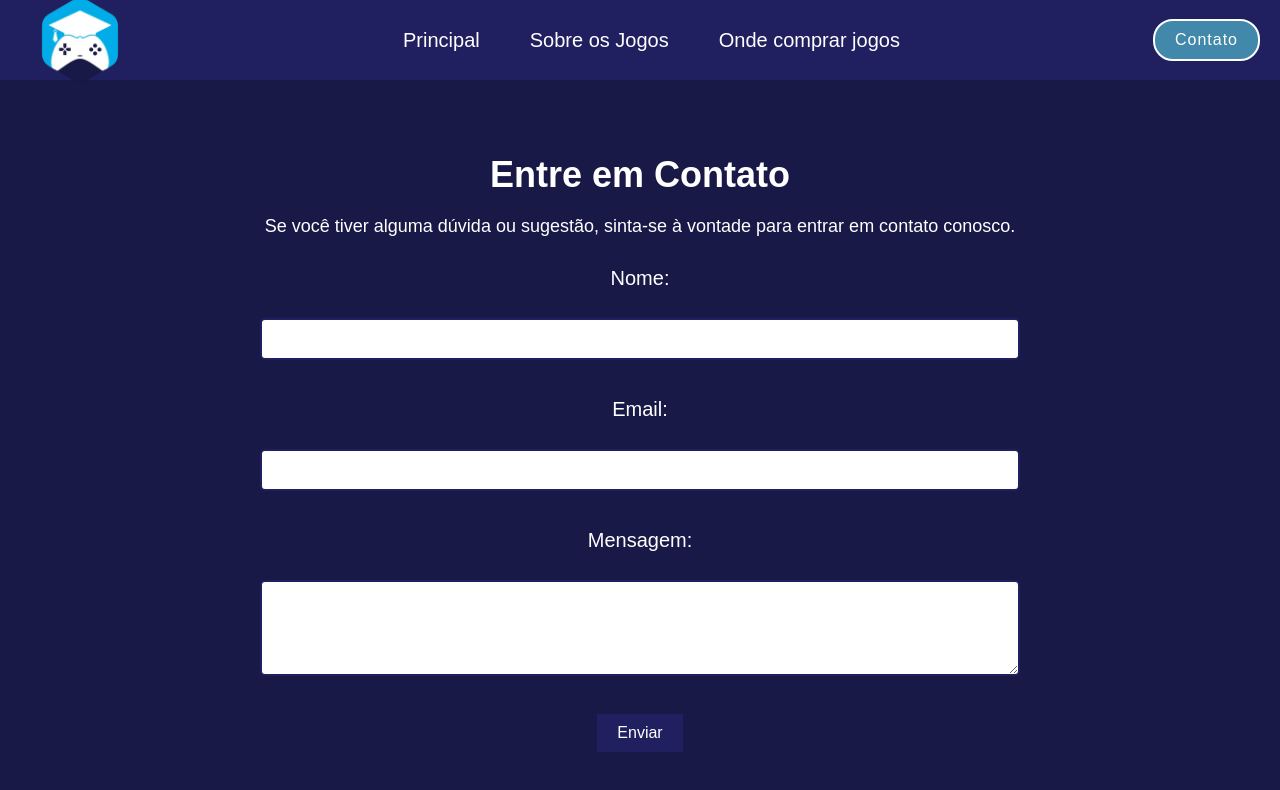
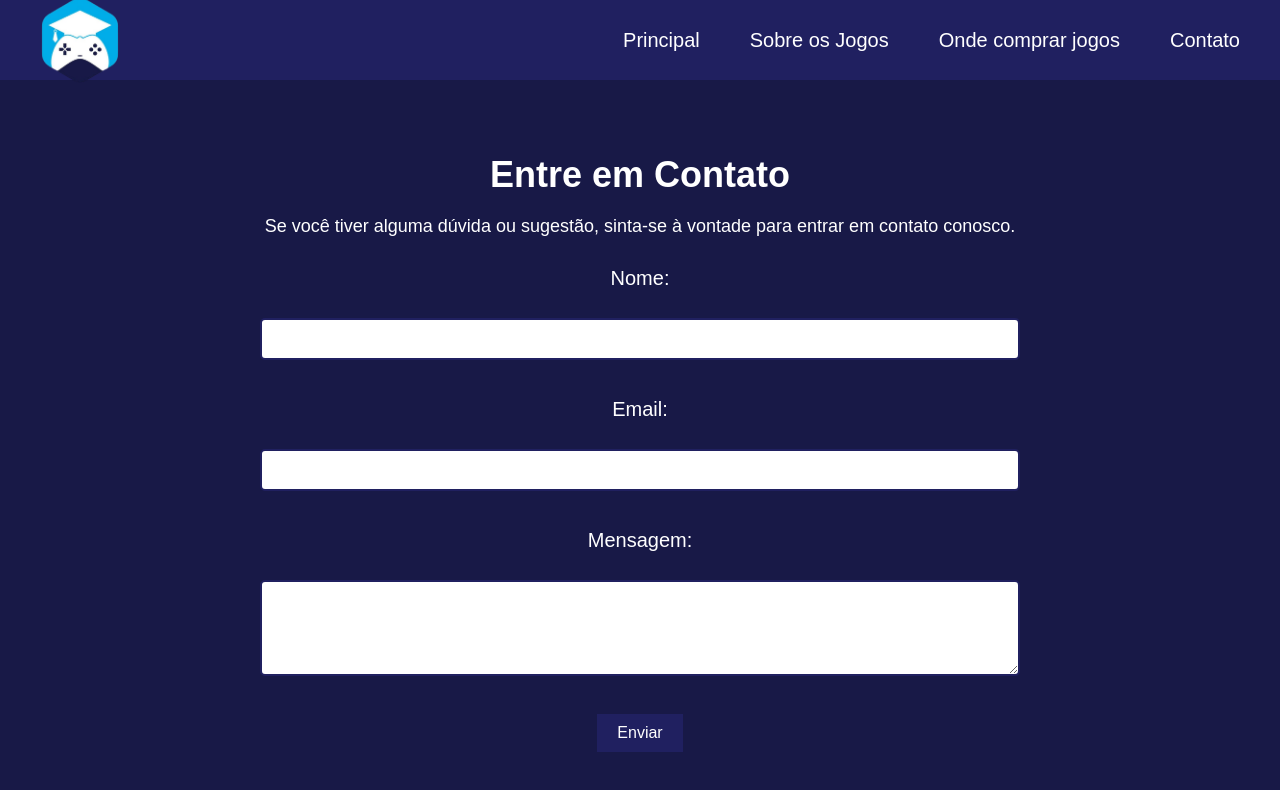
Before and after one commit to EdnaldoBerk/Contato, a plain HTML site: page index.html in a window 1280 px wide. Drawn offline with Linux system fonts and the light colour scheme.

Commit message:
Update index.html

```diff
--- a/index.html
+++ b/index.html
@@ -27,8 +27,10 @@
                 <li class="nav__link">
                     <a href="https://ednaldoberk.github.io/Ednaldo/">Onde comprar jogos</a>
                 </li>
+                <li class="nav__link">
+                    <a href="https://ednaldoberk.github.io/Contato/">Contato</a>
+                </li>
             </ul>
-            <button class="btn btn--primary"><a href="https://ednaldoberk.github.io/Contato/">Contato</a></button>
         </nav>
     </header>
     <!-- Fim do Cabeçário -->
```
